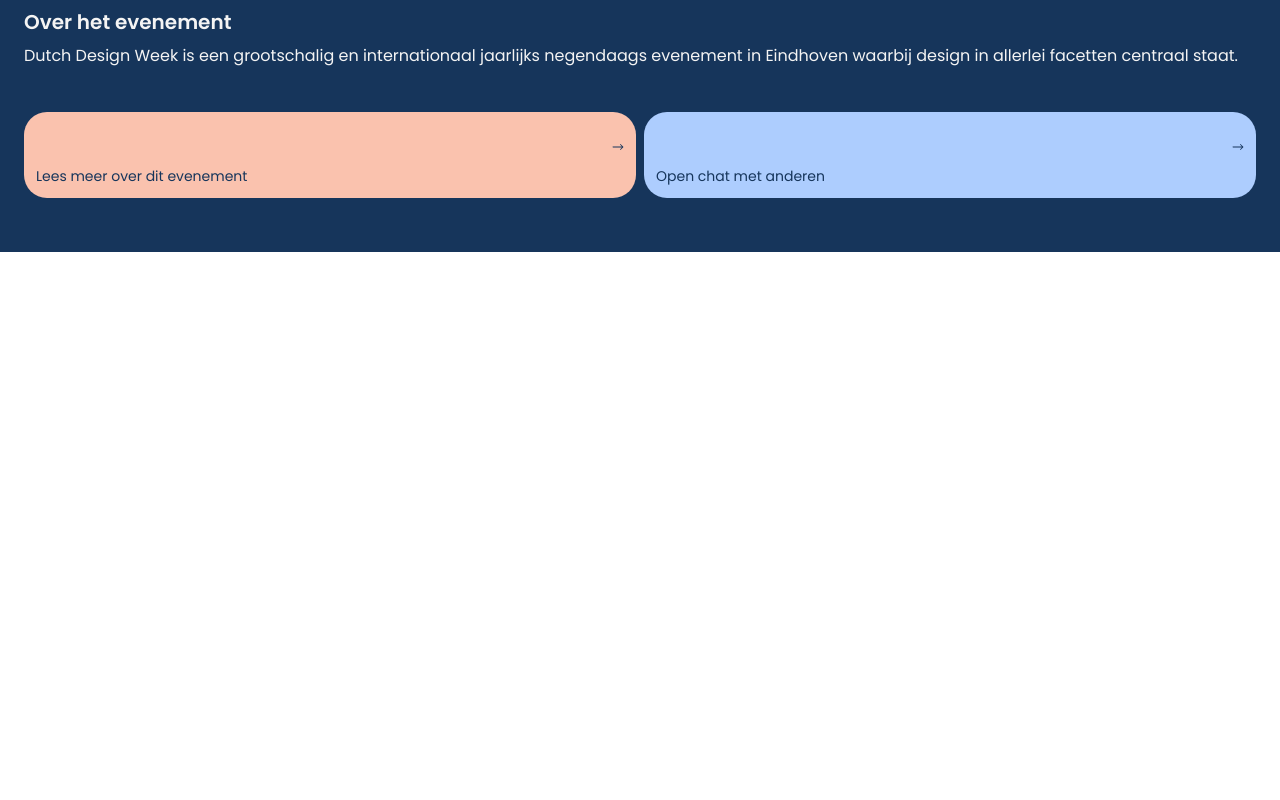
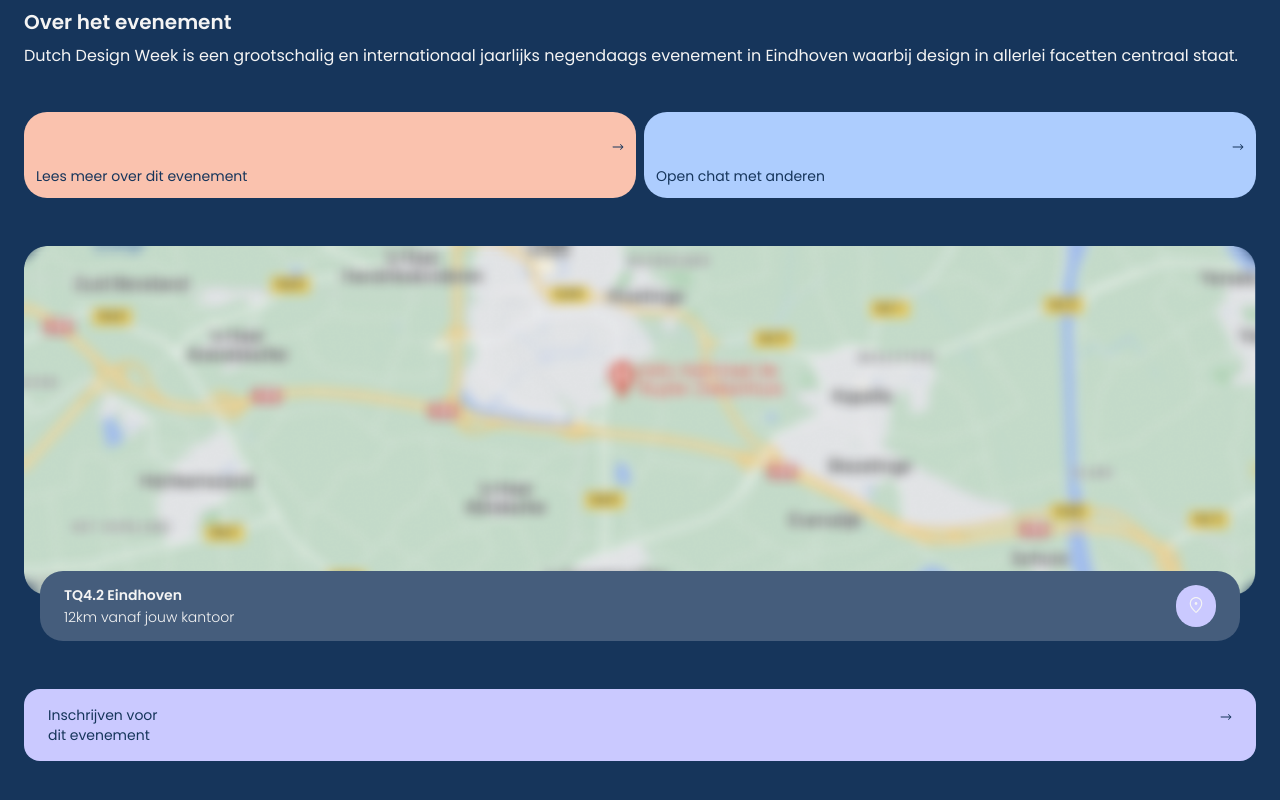
Before and after one commit to BlearyButton/event-platform, a Vue app: page /#/event/1 in a window 1280 px wide. Shown: the part 548-1348 px from the top of the page. Before the commit the page ends 800 px from the top, so only its background shows below. Built offline with nearby package versions, Linux system fonts and the light colour scheme.

Commit message:
add buttons

```diff
--- a/index.html
+++ b/index.html
@@ -2,12 +2,12 @@
 <html lang="en">
   <head>
     <meta charset="UTF-8" />
-    <link rel="icon" type="image/svg+xml" href="/vite.svg" />
+    <link rel="icon" type="image/svg+xml" href="/public/thumbnail-2.png" />
     <meta name="viewport" content="width=device-width, initial-scale=1.0" />
     <link rel="preconnect" href="https://fonts.googleapis.com">
 <link rel="preconnect" href="https://fonts.gstatic.com" crossorigin>
 <link href="https://fonts.googleapis.com/css2?family=Poppins:ital,wght@0,100;0,200;0,300;0,400;0,500;0,600;0,700;0,800;0,900;1,100;1,200;1,300;1,400;1,500;1,600;1,700;1,800;1,900&display=swap" rel="stylesheet">
-    <title>Vite + Vue</title>
+    <title>Eventplatform</title>
   </head>
   <body>
     <div id="app"></div>
--- a/src/EventDetail.vue
+++ b/src/EventDetail.vue
@@ -3,6 +3,8 @@
 import { useRoute } from 'vue-router'
 import AvatarGroup from './components/AvatarGroup.vue';
 import EventAction from './components/EventAction.vue';
+import EventButtonAdd from './components/EventButtonAdd.vue';
+import EventMaps from './components/EventMaps.vue';
 
 const eventTemplate = ref(null);
 const route = useRoute();
@@ -35,9 +37,9 @@
 onMounted(() => {
     eventTemplate.value = data[route.params.id];
 })
-watch(route, async(route) => {
+watch(route, async (route) => {
     eventTemplate.value = data[route.params.id];
-}, {deep: true});
+}, { deep: true });
 
 
 
@@ -51,7 +53,7 @@
                 <img class="h-3 rotate-180" src="/arrow-right-light.svg" />
             </div>
             <div class="bg-background-secondary w-[42px] h-[42px] rounded-full flex items-center justify-center">
-                <img class="h-3 rotate-180" src="/arrow-right-light.svg" />
+                <img class="w-3" src="/icon-smalloverlay.svg" />
             </div>
         </div>
         <div class="px-[24px] pt-[150px]">
@@ -92,6 +94,12 @@
                 <EventAction label="Lees meer over dit evenement" theme="tertiary" />
                 <EventAction label="Open chat met anderen" theme="secondary" />
             </div>
+            <div class="pt-12 ">
+                <EventMaps />
+            </div>
+        </div>
+        <div class="pt-12 pb-24">
+            <EventButtonAdd />
         </div>
     </template>
 </template>
--- /dev/null
+++ b/src/components/EventButtonAdd.vue
@@ -0,0 +1,9 @@
+<script setup>
+</script>
+
+<template>
+  <div class="rounded-[16px] bg-primary pb-4 mx-6 px-6 flex justify-between align-center items-center">
+    <div class="text-sm text-dark mt-4">Inschrijven voor <br/> dit evenement</div>
+    <img class="grow-0" src="/arrow-right.svg" />
+  </div>
+</template>
--- a/src/components/EventCards.vue
+++ b/src/components/EventCards.vue
@@ -1,5 +1,6 @@
 <script setup>
 import EventCard from './EventCard.vue';
+
 const data = [
     {
         icon: '/thumbnail-1.png',
@@ -9,8 +10,8 @@
         avatars: ['/character-1.png', '/character-2.png', '/character-3.png', '/character-4.png', '/character-5.png', '/character-6.png',]
     },
     {
-        icon: '/thumbnail-1.png',
-        title: 'Design Thinking',
+        icon: '/thumbnail-2.png',
+        title: 'Design Conference 2023',
         location: 'Eindhoven',
         date: '18 april',
         avatars: ['/character-1.png', '/character-2.png', '/character-3.png', '/character-4.png', '/character-5.png', '/character-6.png',]
--- /dev/null
+++ b/src/components/EventMaps.vue
@@ -0,0 +1,21 @@
+<script setup>
+
+</script>
+
+<template>
+  <div class="flex flex-col">
+    <img src="/event-maps.png" class="rounded-[23px]" />
+    <div class="bg-background-secondary rounded-[23px] mx-4 -mt-6 px-6 py-3.5">
+        <div class="flex flex-row justify-between">
+            <div class="flex flex-col text-light text-sm">
+                <div class="font-semibold">TQ4.2 Eindhoven</div>
+                <div class="font-light mt-0.5">12km vanaf jouw kantoor</div>
+            </div>
+            <div class="bg-primary rounded-full py-3 px-3">
+                <img src="/icon-location.svg" class="h-4 w-4" />
+            </div>
+        </div>
+
+    </div>
+  </div>
+</template>
```
Also changed, not shown: public/event-maps.png (added), public/icon-smalloverlay.svg (added).
